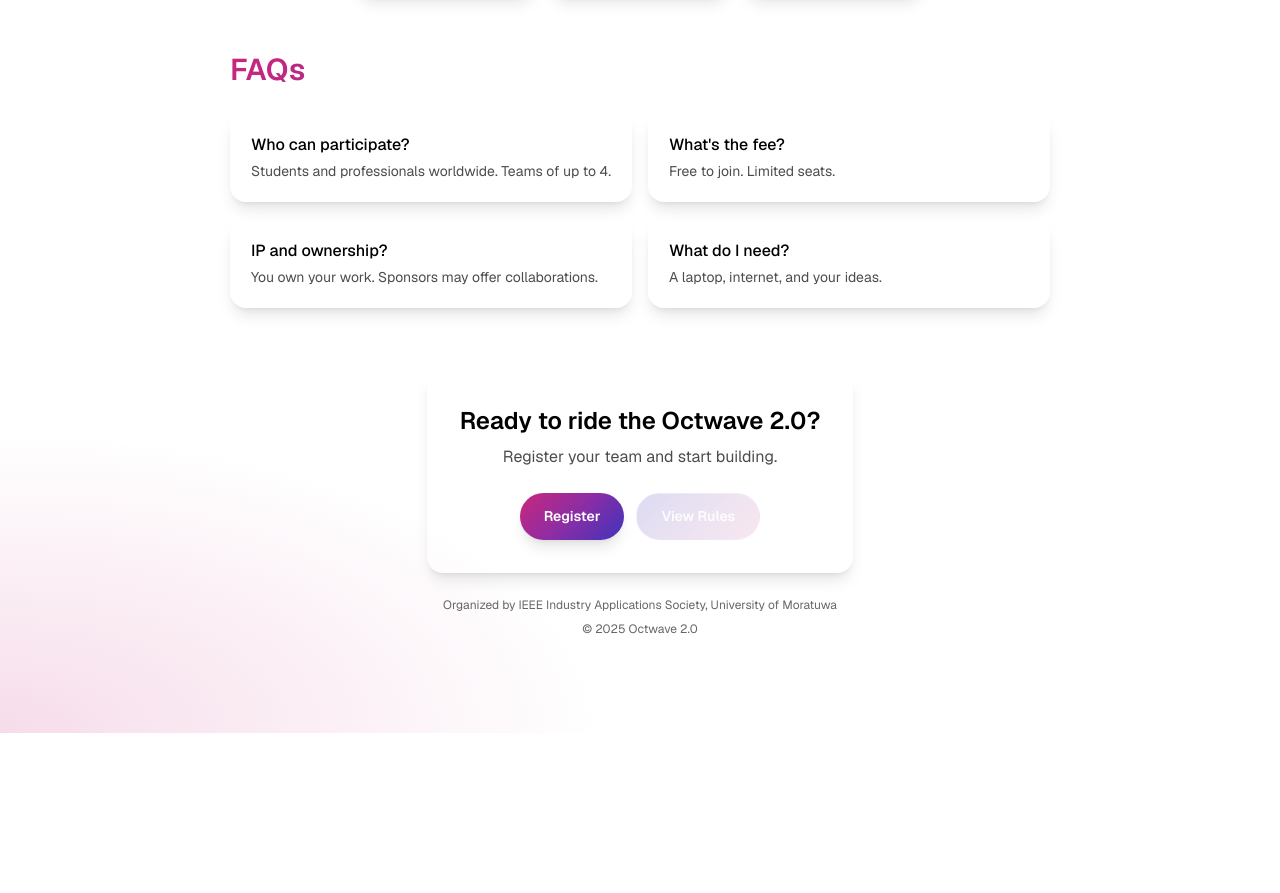
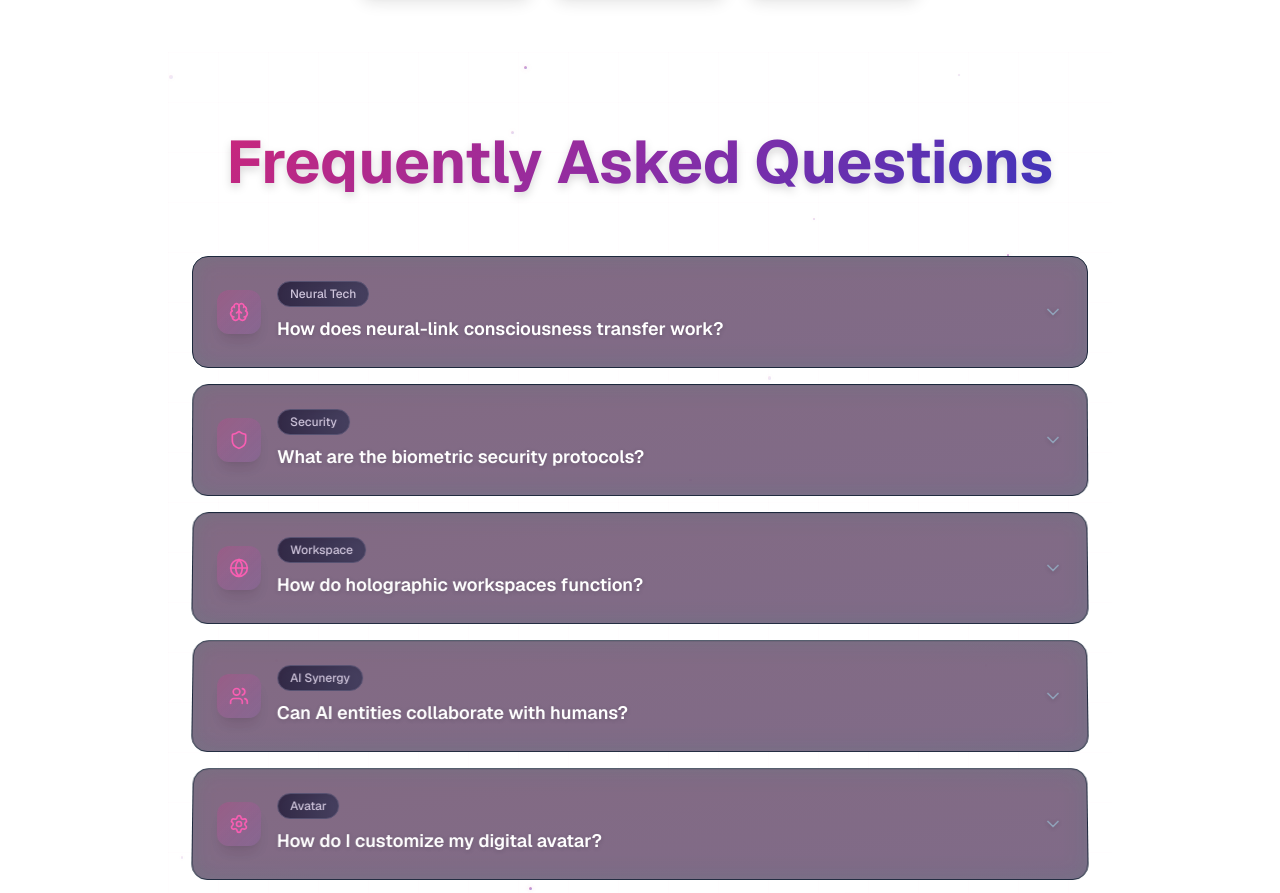
Before and after one commit to renulucshmi/Octwave-2.0, a Next.js app: page / in a window 1280 px wide. Shown: the part 2500-3393 px from the top of the page. Before the commit the page ends 3233 px from the top, so only its background shows below. Built offline with nearby package versions, Linux system fonts and the light colour scheme.

Commit message:
Faq section added

```diff
--- a/src/app/page.tsx
+++ b/src/app/page.tsx
@@ -2,6 +2,7 @@
 import Image from "next/image";
 import dynamic from "next/dynamic";
 import SmoothFollower from "@/components/SmoothFollowercursot";
+import NeuralInterfaceFAQ from "@/components/faq";
 import { useEffect, useState } from "react";
 
 // Dynamically import VectorTimeline to avoid hydration issues
@@ -281,6 +282,7 @@ export default function Home() {
 
       {/* FAQ */}
       <section className="section pb-16">
+        <NeuralInterfaceFAQ />
         <h2 className="text-2xl sm:text-3xl font-semibold octwave-gradient-text">FAQs</h2>
         <dl className="mt-6 grid gap-4 md:grid-cols-2">
           {[
--- /dev/null
+++ b/src/components/faq.tsx
@@ -0,0 +1,217 @@
+'use client';
+
+import React, { useState, useEffect } from 'react';
+import { ChevronDown, Brain, Shield, Globe, Users, Settings, Database } from 'lucide-react';
+
+interface FAQItem {
+  id: number;
+  question: string;
+  answer: string;
+  icon: React.ReactNode;
+  category: string;
+}
+
+const faqData: FAQItem[] = [
+  {
+    id: 1,
+    question: "How does neural-link consciousness transfer work?",
+    answer: "Our consciousness transfer protocol utilizes quantum entanglement matrices to seamlessly migrate cognitive patterns across dimensional barriers. The process involves neural pathway mapping, synaptic reconstruction, and memory crystallization through our proprietary bio-digital interface.",
+    icon: <Brain className="w-5 h-5" />,
+    category: "Neural Tech"
+  },
+  {
+    id: 2,
+    question: "What are the biometric security protocols?",
+    answer: "We employ multi-dimensional biometric scanning including DNA sequencing, brainwave patterns, quantum signature analysis, and temporal fingerprinting. Our AI continuously evolves security measures using predictive threat modeling and dimensional encryption.",
+    icon: <Shield className="w-5 h-5" />,
+    category: "Security"
+  },
+  {
+    id: 3,
+    question: "How do holographic workspaces function?",
+    answer: "Holographic workspaces utilize photonic matter manipulation and spatial computing algorithms. Users interact through gesture recognition, thought-pattern interfaces, and haptic feedback systems that create tangible digital experiences in three-dimensional space.",
+    icon: <Globe className="w-5 h-5" />,
+    category: "Workspace"
+  },
+  {
+    id: 4,
+    question: "Can AI entities collaborate with humans?",
+    answer: "Our sentient AI companions possess adaptive personality matrices and emotional intelligence algorithms. They can form genuine collaborative relationships, learn from human creativity, and contribute unique perspectives through their quantum processing capabilities.",
+    icon: <Users className="w-5 h-5" />,
+    category: "AI Synergy"
+  },
+  {
+    id: 5,
+    question: "How do I customize my digital avatar?",
+    answer: "Avatar customization occurs through neural pattern scanning and personality profiling. Our system generates photorealistic representations that evolve based on your thoughts, emotions, and behavioral patterns, creating a truly authentic digital self.",
+    icon: <Settings className="w-5 h-5" />,
+    category: "Avatar"
+  },
+  {
+    id: 6,
+    question: "What happens during system consciousness backup?",
+    answer: "Consciousness backup involves creating quantum snapshots of your neural patterns, memories, and personality constructs. These are stored in crystalline data matrices that exist across multiple dimensional planes for ultimate preservation.",
+    icon: <Database className="w-5 h-5" />,
+    category: "Backup"
+  }
+];
+
+export default function ModernFuturisticFAQ() {
+  const [activeItem, setActiveItem] = useState<number | null>(null);
+  const [particles, setParticles] = useState<Array<{id: number, x: number, y: number, vx: number, vy: number, size: number, opacity: number}>>([]);
+
+  useEffect(() => {
+    // Initialize particles
+    const initialParticles = Array.from({ length: 30 }, (_, i) => ({
+      id: i,
+      x: Math.random() * 100,
+      y: Math.random() * 100,
+      vx: (Math.random() - 0.5) * 0.02,
+      vy: (Math.random() - 0.5) * 0.02,
+      size: Math.random() * 3 + 1,
+      opacity: Math.random() * 0.6 + 0.2
+    }));
+    setParticles(initialParticles);
+
+    // Animate particles
+    const interval = setInterval(() => {
+      setParticles(prev => prev.map(particle => ({
+        ...particle,
+        x: (particle.x + particle.vx + 100) % 100,
+        y: (particle.y + particle.vy + 100) % 100,
+        opacity: 0.2 + Math.sin(Date.now() * 0.001 + particle.id) * 0.3
+      })));
+    }, 50);
+
+    return () => clearInterval(interval);
+  }, []);
+
+  const toggleItem = (id: number) => {
+    setActiveItem(activeItem === id ? null : id);
+  };
+
+  return (
+    <div className="min-h-screen relative overflow-hidden" >
+
+      {/* Animated Particles Background */}
+      <div className="absolute inset-0 pointer-events-none">
+        {particles.map(particle => (
+          <div
+            key={particle.id}
+            className="absolute rounded-full animate-pulse"
+            style={{
+              left: `${particle.x}%`,
+              top: `${particle.y}%`,
+              width: `${particle.size}px`,
+              height: `${particle.size}px`,
+              opacity: particle.opacity,
+              background: `linear-gradient(135deg, var(--octwave-from), var(--octwave-via), var(--octwave-to))`,
+              boxShadow: `0 0 ${particle.size * 2}px rgba(201, 39, 124, 0.5)`
+            }}
+          />
+        ))}
+      </div>
+
+      {/* Grid Pattern Overlay */}
+      <div className="absolute inset-0 opacity-10">
+        <div
+          className="w-full h-full"
+          style={{
+            backgroundImage: `
+              linear-gradient(rgba(201, 39, 124, 0.1) 1px, transparent 1px),
+              linear-gradient(90deg, rgba(201, 39, 124, 0.1) 1px, transparent 1px)
+            `,
+            backgroundSize: '50px 50px'
+          }}
+        />
+      </div>
+
+      <div className="container mx-auto px-6 py-20 relative z-10">
+
+        {/* Header */}
+        <div className="text-center mb-16">
+          <h1 className="text-5xl md:text-6xl font-bold mb-6 transform-gpu perspective-1000">
+            <span className="octwave-gradient-text drop-shadow-lg">
+              Frequently Asked Questions
+            </span>
+          </h1>
+
+        </div>
+
+        {/* FAQ Grid */}
+        <div className="max-w-4xl mx-auto space-y-4">
+          {faqData.map((item, index) => (
+            <div
+              key={item.id}
+              className="group relative overflow-hidden rounded-2xl bg-slate-900/60 backdrop-blur-lg border border-slate-800 hover:border-pink-500/50 transition-all duration-500 transform-gpu hover:scale-[1.02] hover:shadow-2xl hover:shadow-pink-500/20"
+              style={{
+                transform: `perspective(1000px) rotateX(${Math.sin(index * 0.5) * 2}deg)`,
+                transformStyle: 'preserve-3d'
+              }}
+            >
+
+              {/* 3D Depth Layer */}
+              <div className="absolute inset-0 bg-gradient-to-br from-pink-500/5 to-purple-500/5 rounded-2xl transform translate-z-[-10px] group-hover:translate-z-[-5px] transition-transform duration-300" />
+
+              {/* Question Button */}
+              <button
+                onClick={() => toggleItem(item.id)}
+                className="w-full p-6 text-left flex items-center gap-4 hover:bg-slate-800/40 transition-all duration-300 relative z-10"
+              >
+
+                {/* 3D Icon */}
+                <div className="flex-shrink-0 p-3 rounded-xl bg-gradient-to-br from-pink-500/20 to-purple-500/10 text-pink-400 group-hover:from-pink-500/30 group-hover:to-purple-500/20 transition-all duration-300 transform group-hover:scale-110 group-hover:rotate-3 shadow-lg">
+                  {item.icon}
+                  <div className="absolute inset-0 rounded-xl bg-pink-500/10 blur-md group-hover:bg-pink-500/20 transition-all duration-300" />
+                </div>
+
+                {/* Content */}
+                <div className="flex-1 min-w-0">
+                  <div className="flex items-center gap-3 mb-2">
+                    <span className="text-xs font-medium px-3 py-1 rounded-full bg-gradient-to-r from-slate-800 to-slate-700 text-slate-300 border border-slate-600 shadow-inner">
+                      {item.category}
+                    </span>
+                  </div>
+                  <h3 className="text-lg font-semibold text-white group-hover:text-pink-300 transition-colors duration-300 drop-shadow-sm">
+                    {item.question}
+                  </h3>
+                </div>
+
+                {/* 3D Chevron */}
+                <div className={`flex-shrink-0 text-slate-400 transition-all duration-500 transform group-hover:text-pink-400 group-hover:scale-110 ${
+                  activeItem === item.id ? 'rotate-180 text-pink-400' : ''
+                }`}>
+                  <ChevronDown className="w-5 h-5 drop-shadow-sm" />
+                </div>
+              </button>
+
+              {/* Answer Panel with 3D effect */}
+              <div className={`overflow-hidden transition-all duration-500 ease-out transform-gpu ${
+                activeItem === item.id
+                  ? 'max-h-96 opacity-100'
+                  : 'max-h-0 opacity-0'
+              }`}>
+                <div className="px-6 pb-6">
+                  <div className="pl-12 pt-2 border-l-2 border-gradient-to-b from-pink-500/40 to-purple-500/20 relative">
+                    <div className="absolute left-0 top-0 w-0.5 h-full bg-gradient-to-b from-pink-400 to-purple-400 blur-sm" />
+                    <p className="text-slate-300 leading-relaxed backdrop-blur-sm p-4 rounded-lg bg-slate-800/20 border border-slate-700/30 shadow-inner">
+                      {item.answer}
+                    </p>
+                  </div>
+                </div>
+              </div>
+
+              {/* Enhanced glow effect */}
+              <div className="absolute inset-0 bg-gradient-to-r from-pink-500/10 to-purple-500/10 opacity-0 group-hover:opacity-100 transition-opacity duration-500 pointer-events-none rounded-2xl" />
+
+              {/* 3D Border highlight */}
+              <div className="absolute inset-0 rounded-2xl border border-transparent group-hover:border-pink-400/20 transition-all duration-300" />
+            </div>
+          ))}
+        </div>
+
+
+      </div>
+    </div>
+  );
+}
```
Also changed, not shown: package.json (+6 -5 lines), 1 other file (tests, documents, lock files or other folders).
